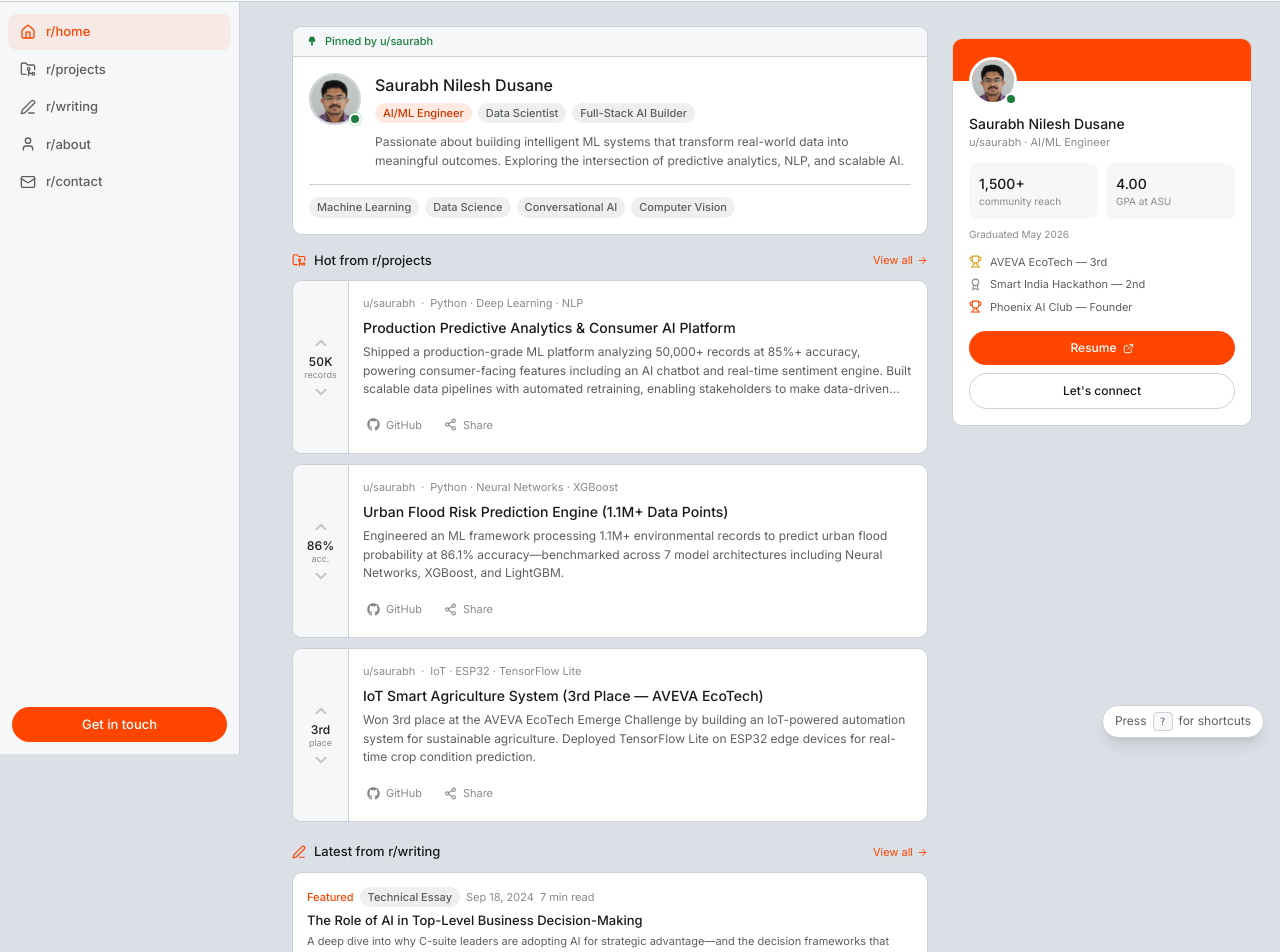
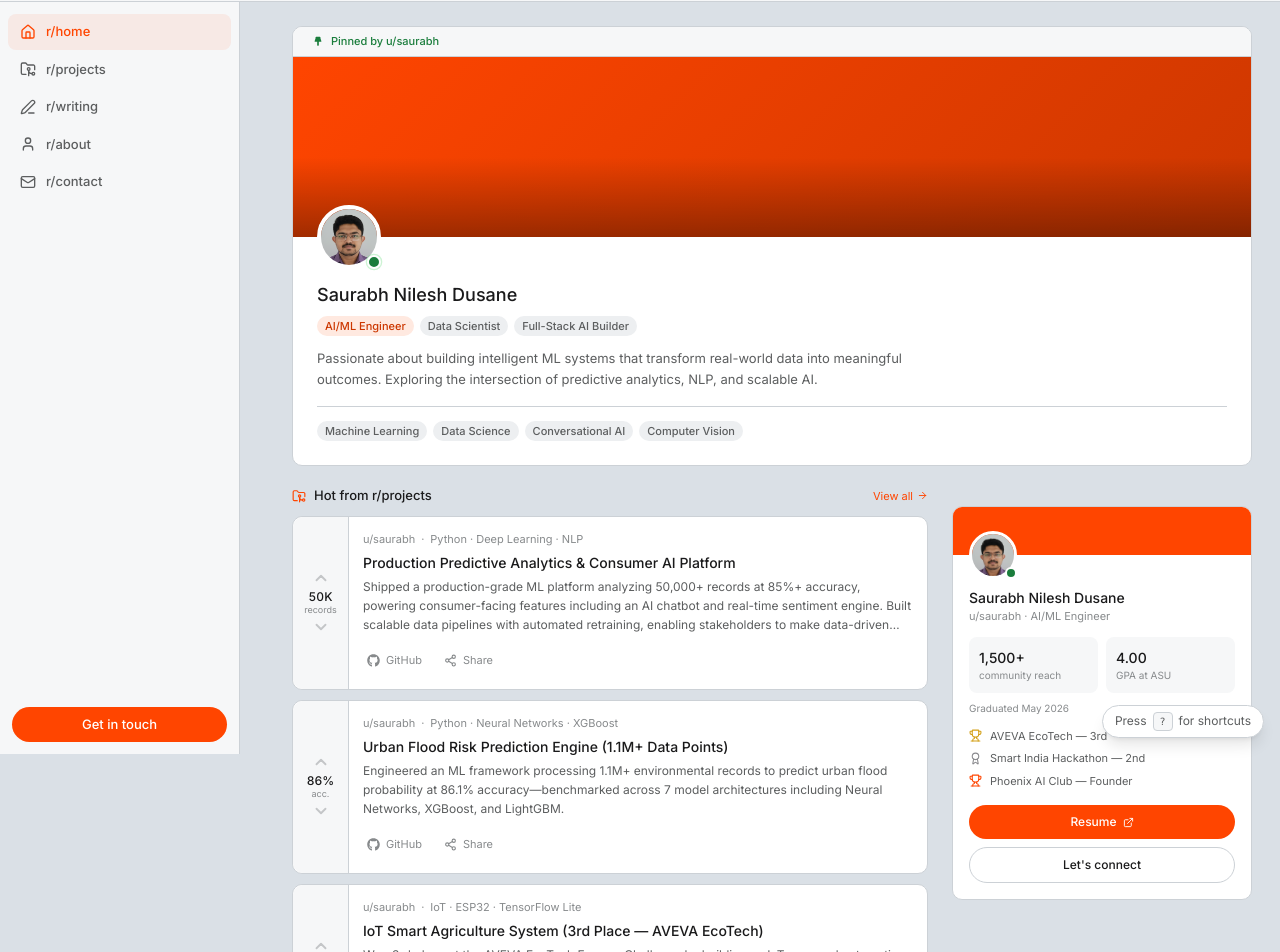
Before and after one commit to SaurabhDusane/portfolio-website, a Next.js app: page / in a window 1280 px wide. Shown: the part 46-998 px from the top of the page. Built offline with nearby package versions, Linux system fonts and the light colour scheme.

Commit message:
Home: full-width pinned hero with cover image support, two-column row below (feed + profile)

```diff
--- a/app/globals.css
+++ b/app/globals.css
@@ -117,6 +117,34 @@ body {
   }
 }
 
+/* ── Home page: hero + two-column row ──────────────────────────────────── */
+.home-row {
+  display: flex;
+  gap: 24px;
+  align-items: flex-start;
+}
+.home-feed {
+  flex: 1 1 auto;
+  min-width: 0;
+}
+.home-profile {
+  flex: 0 0 300px;
+  position: sticky;
+  top: 64px;
+  align-self: flex-start;
+}
+@media (max-width: 1099px) {
+  .home-row {
+    flex-direction: column;
+  }
+  .home-profile {
+    position: static;
+    flex: none;
+    width: 100%;
+    order: -1;
+  }
+}
+
 /* ── Scrollbar ──────────────────────────────────────────────────────────── */
 ::-webkit-scrollbar { width: 6px; }
 ::-webkit-scrollbar-track { background: var(--bg); }
--- a/app/page.tsx
+++ b/app/page.tsx
@@ -6,6 +6,7 @@ import { ArrowRight, FolderGit2, PenLine } from "lucide-react";
 import { personalInfo, focusDomains, projects, articles } from "@/data";
 import FlairPill from "@/components/FlairPill";
 import PostCard from "@/components/PostCard";
+import RightSidebar from "@/components/RightSidebar";
 
 export default function HomePage() {
   const hotProjects = projects.slice(0, 3);
@@ -15,35 +16,60 @@ export default function HomePage() {
 
   return (
     <>
-      {/* Pinned welcome */}
-      <article className="reddit-card overflow-hidden mb-4">
-        <div className="px-3.5 py-1.5 flex items-center gap-2 text-[11px] font-medium" style={{ background: "var(--surface)", borderBottom: "1px solid var(--border)", color: "var(--success)" }}>
+      {/* ─── Full-width pinned hero ─────────────────────────────────────── */}
+      <article className="reddit-card overflow-hidden mb-5">
+        {/* Pinned label */}
+        <div className="px-5 py-1.5 flex items-center gap-2 text-[11px] font-medium" style={{ background: "var(--surface)", borderBottom: "1px solid var(--border)", color: "var(--success)" }}>
           <svg width="10" height="10" viewBox="0 0 24 24" fill="currentColor"><path d="M16 2H8a2 2 0 0 0-2 2v2l-2 6v2h6v8l2 2 2-2v-8h6v-2l-2-6V4a2 2 0 0 0-2-2z"/></svg>
           Pinned by u/saurabh
         </div>
-        <div className="p-4">
-          <div className="flex items-start gap-3.5">
-            <div className="relative shrink-0" style={{ width: 52, height: 52 }}>
-              <div className="rounded-full overflow-hidden" style={{ width: 52, height: 52, border: "2px solid var(--border)" }}>
-                <Image src="/headshot.png" alt="Saurabh Dusane" width={52} height={52} className="object-cover" />
+
+        {/* Cover banner — image or gradient fallback */}
+        <div className="relative" style={{ height: 180 }}>
+          {personalInfo.heroCover ? (
+            <Image
+              src={personalInfo.heroCover}
+              alt="Cover"
+              fill
+              className="object-cover"
+              sizes="(max-width: 768px) 100vw, 900px"
+              priority
+            />
+          ) : (
+            <div className="w-full h-full" style={{ background: "linear-gradient(135deg, #FF4500 0%, #CC3700 100%)" }} />
+          )}
+          {/* Scrim for text legibility over busy images */}
+          <div className="absolute inset-x-0 bottom-0 h-20" style={{ background: "linear-gradient(transparent, rgba(0,0,0,0.35))" }} />
         </div>
-              <span className="absolute bottom-0 right-0 w-3 h-3 rounded-full online-dot" style={{ background: "var(--success)", border: "2px solid var(--card)" }} />
+
+        {/* Content — avatar overlaps cover bottom */}
+        <div style={{ padding: "0 24px 24px", marginTop: -32 }}>
+          <div className="relative" style={{ width: 64, height: 64 }}>
+            <div
+              className="rounded-full overflow-hidden"
+              style={{ width: 64, height: 64, border: "4px solid var(--card)" }}
+            >
+              <Image src="/headshot.png" alt="Saurabh Dusane" width={64} height={64} className="object-cover" />
             </div>
-            <div className="min-w-0">
-              <h1 className="text-[16px] font-medium" style={{ color: "var(--text)" }}>Saurabh Nilesh Dusane</h1>
-              <div className="flex flex-wrap gap-1.5 mt-1.5 mb-2.5">
+            <span className="absolute bottom-0 right-0 w-3.5 h-3.5 rounded-full online-dot" style={{ background: "var(--success)", border: "2px solid var(--card)" }} />
+          </div>
+
+          <h1 className="text-[18px] font-medium mt-3" style={{ color: "var(--text)" }}>
+            {personalInfo.name}
+          </h1>
+
+          <div className="flex flex-wrap gap-1.5 mt-2 mb-3">
             <FlairPill label="AI/ML Engineer" accent />
             <FlairPill label="Data Scientist" />
             <FlairPill label="Full-Stack AI Builder" />
           </div>
-              <p className="text-[12px] leading-[1.55]" style={{ color: "var(--text-muted)" }}>
+
+          <p className="text-[13px] leading-[1.6] max-w-[640px]" style={{ color: "var(--text-muted)" }}>
             Passionate about building intelligent ML systems that transform real-world data into
             meaningful outcomes. Exploring the intersection of predictive analytics, NLP, and scalable AI.
           </p>
-            </div>
-          </div>
 
-          <div className="flex flex-wrap gap-1.5 mt-3.5 pt-3" style={{ borderTop: "1px solid var(--border)" }}>
+          <div className="flex flex-wrap gap-1.5 mt-4 pt-3.5" style={{ borderTop: "1px solid var(--border)" }}>
             {focusDomains.map((d) => (
               <FlairPill key={d.label} label={d.label} />
             ))}
@@ -51,6 +77,10 @@ export default function HomePage() {
         </div>
       </article>
 
+      {/* ─── Two-column row: Feed + Profile card ────────────────────────── */}
+      <div className="home-row">
+        {/* Feed column */}
+        <div className="home-feed">
           {/* Hot projects */}
           <div className="flex items-center justify-between mb-2.5">
             <div className="flex items-center gap-2">
@@ -89,7 +119,7 @@ export default function HomePage() {
           </div>
           <div className="flex flex-col gap-2.5">
             {hotArticles.map((article) => (
-          <a key={article.id} href={article.url} target="_blank" rel="noopener noreferrer" className="reddit-card p-3.5 block group">
+              <a key={article.id} href={article.url} target="_blank" rel="noopener noreferrer" className="reddit-card p-3.5 block group card-lift">
                 <div className="flex items-center gap-1.5 text-[11px] mb-1 flex-wrap" style={{ color: "var(--text-hint)" }}>
                   {article.featured && (
                     <span className="font-medium" style={{ color: "var(--accent)" }}>Featured</span>
@@ -105,6 +135,13 @@ export default function HomePage() {
               </a>
             ))}
           </div>
+        </div>
+
+        {/* Profile card — right column, sticky */}
+        <div className="home-profile hidden lg:block">
+          <RightSidebar />
+        </div>
+      </div>
     </>
   );
 }
--- a/components/RightSidebar.tsx
+++ b/components/RightSidebar.tsx
@@ -1,13 +1,29 @@
 import Image from "next/image";
 import Link from "next/link";
 import { Trophy, Award, ExternalLink } from "lucide-react";
+import { personalInfo } from "@/data";
 
 export default function RightSidebar() {
   return (
-    <div className="sticky top-16 py-5">
+    <div className="py-5">
       <div className="reddit-card overflow-hidden">
-        {/* Orange banner */}
-        <div style={{ height: 42, background: "var(--accent)" }} />
+        {/* Banner — image or solid orange fallback */}
+        <div className="relative" style={{ height: 48 }}>
+          {personalInfo.profileCover ? (
+            <>
+              <Image
+                src={personalInfo.profileCover}
+                alt=""
+                fill
+                className="object-cover"
+                sizes="300px"
+              />
+              <div className="absolute inset-0" style={{ background: "linear-gradient(transparent 40%, rgba(0,0,0,0.3))" }} />
+            </>
+          ) : (
+            <div className="w-full h-full" style={{ background: "var(--accent)" }} />
+          )}
+        </div>
 
         <div style={{ marginTop: -24, padding: "0 16px 16px" }}>
           {/* Avatar */}
--- a/components/ShellLayout.tsx
+++ b/components/ShellLayout.tsx
@@ -1,6 +1,7 @@
 "use client";
 
 import { useState } from "react";
+import { usePathname } from "next/navigation";
 import TopBar from "./TopBar";
 import LeftSidebar from "./LeftSidebar";
 import RightSidebar from "./RightSidebar";
@@ -8,26 +9,34 @@ import ShortcutsModal from "./ShortcutsModal";
 
 export default function ShellLayout({ children }: { children: React.ReactNode }) {
   const [menuOpen, setMenuOpen] = useState(false);
+  const pathname = usePathname();
+  const isHome = pathname === "/";
 
   return (
     <>
       <TopBar onMenuToggle={() => setMenuOpen(!menuOpen)} menuOpen={menuOpen} />
       <LeftSidebar open={menuOpen} onClose={() => setMenuOpen(false)} />
 
-      {/* Flex shell: nav + feed + profile */}
+      {/* Flex shell: nav + content */}
       <div className="app-shell">
         {/* Left spacer — matches the fixed sidebar width on md+ */}
         <div className="hidden md:block" style={{ flex: "0 0 240px" }} />
 
-        {/* Feed — grows to fill, capped for readability */}
+        {/* Content — on home it's a custom layout, others get feed+sidebar */}
+        {isHome ? (
+          <main className="flex-1 min-w-0 py-2">
+            {children}
+          </main>
+        ) : (
+          <>
             <main className="feed-col">
               {children}
             </main>
-
-        {/* Right sidebar */}
             <div className="hidden lg:block" style={{ flex: "0 0 300px", position: "sticky", top: 64, alignSelf: "flex-start" }}>
               <RightSidebar />
             </div>
+          </>
+        )}
       </div>
 
       <ShortcutsModal />
--- a/data/personal.ts
+++ b/data/personal.ts
@@ -15,6 +15,10 @@ export const personalInfo = {
   twitter: "https://x.com/SaurabhDusane",
   formspreeId: "xojapzeo",
   resumePath: "/Resume_Saurabh_Nilesh_Dusane.pdf",
+  /** Image path/URL for the pinned hero cover banner on r/home. Falls back to orange gradient. */
+  heroCover: undefined as string | undefined,
+  /** Image path/URL for the profile card banner strip. Falls back to solid orange. */
+  profileCover: undefined as string | undefined,
   bio: [
     "Most engineers build models. <strong>I build systems that think</strong> — and then I put them in people's hands. Right now I've just completed my M.S. at Arizona State (4.0 GPA), but the classroom is only half the story; the rest happens at 2 AM debugging tokenizers, prototyping real-time pipelines, or mentoring the next wave of ML builders.",
     "What drives me? The <strong>moment messy, chaotic data becomes a decision</strong>. Whether it's a predictive engine crunching 50K+ patient records or a conversational agent that actually understands context — I care about outcomes, not just accuracy scores. That mindset has helped me ship systems that improved operational efficiency by <strong>18–30%</strong> across every role I've held.",
```
Lines whose indentation alone changed are shown as unchanged.
